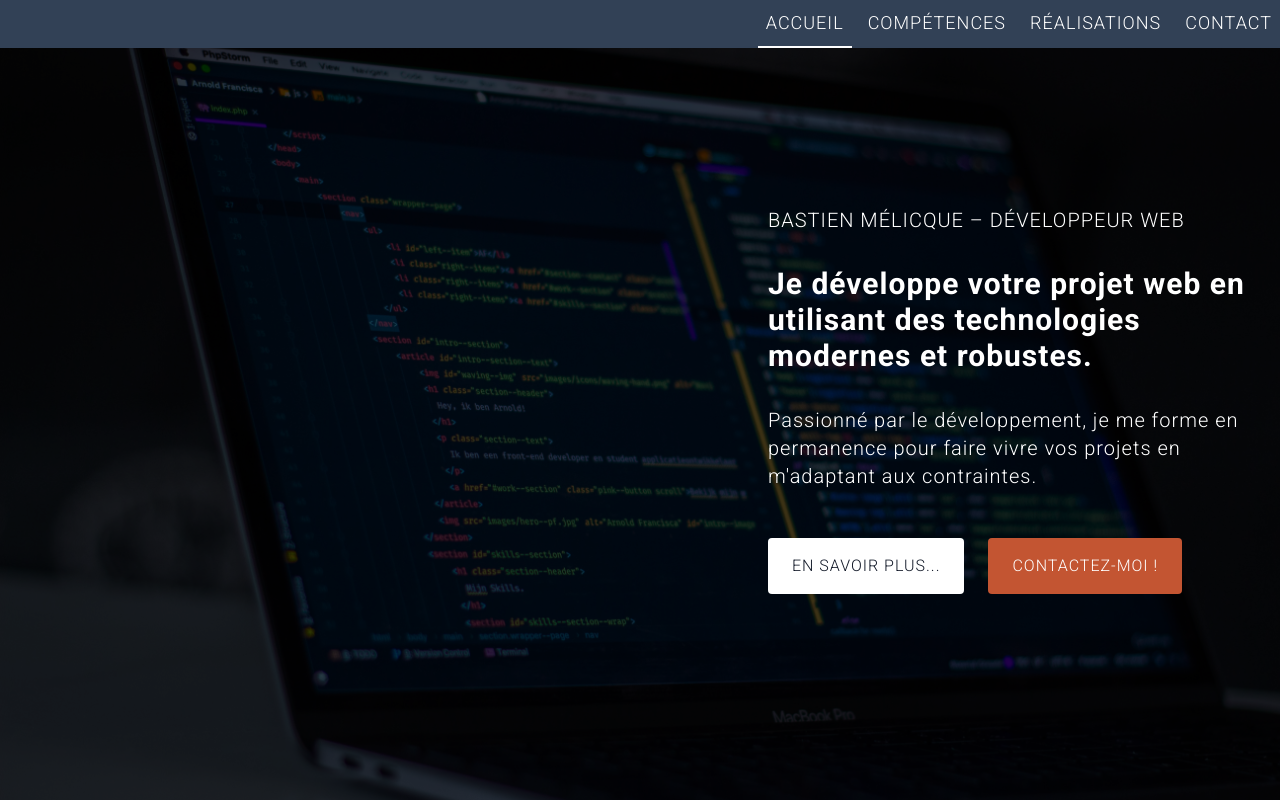
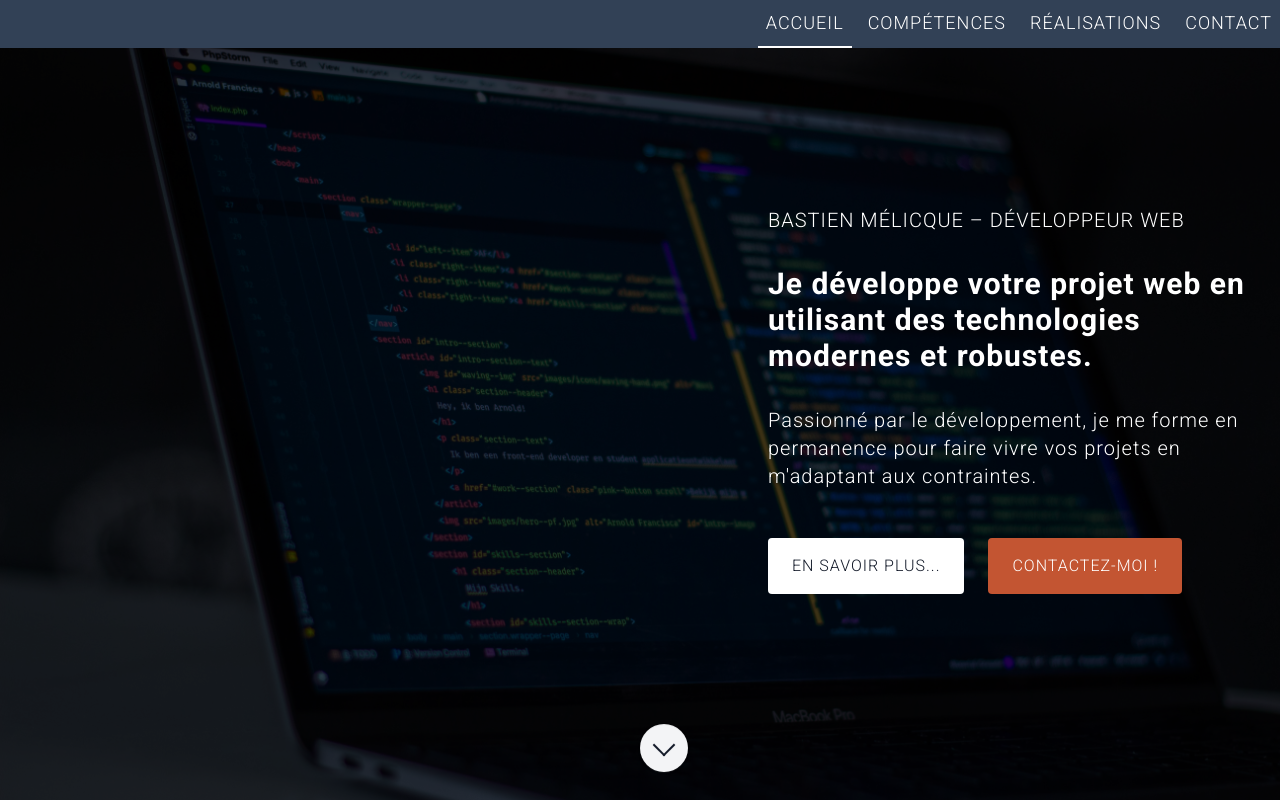
Before and after one commit to bmelicque/portfolio, a Next.js app: page / in a window 1280 px wide. Shown: the top 800 px of the page. Built offline with nearby package versions, Linux system fonts and the light colour scheme.

Commit message:
Added bouncing button

```diff
--- a/components/banner.tsx
+++ b/components/banner.tsx
@@ -3,14 +3,14 @@ import Photo from "../public/assets/banner_photo.jpg";
 import ButtonLink from "./buttonLink";
 import { TopHeading } from "./headings";
 import { useContext } from "react";
-import { NavContext, SECTION_NAMES } from '../lib/context/navContext';
+import { NavContext, SECTION_NAMES } from "../lib/context/navContext";
 
 export default function Banner() {
 	const { scrollToRef } = useContext(NavContext);
 
 	return (
 		<section className="relative">
-			<div id="image-wrapper" className="bg-red-900 relative h-screen">
+			<div id="image-wrapper" className="relative h-screen">
 				{/* Image by Arnold Francisca @clark-fransa */}
 				<Image src={Photo} layout="fill" objectFit="cover" alt="" />
 			</div>
@@ -33,16 +33,30 @@ export default function Banner() {
 							faire vivre vos projets en m&apos;adaptant aux contraintes.
 						</p>
 						<div id="link-wrapper" className="flex gap-6 mt-4">
-							<ButtonLink href="#Compétences" onClick={scrollToRef(SECTION_NAMES.profile)} color="WHITE">
+							<ButtonLink
+								href="#Réalisations"
+								onClick={scrollToRef(SECTION_NAMES.portfolio)}
+								color="WHITE"
+							>
 								En savoir plus...
 							</ButtonLink>
-							<ButtonLink href="#Contact" onClick={scrollToRef(SECTION_NAMES.contact)} color="SECONDARY">
+							<ButtonLink
+								href="#Contact"
+								onClick={scrollToRef(SECTION_NAMES.contact)}
+								color="SECONDARY"
+							>
 								Contactez-moi !
 							</ButtonLink>
 						</div>
 					</div>
 				</div>
 			</div>
+			<button
+				className="absolute left-1/2 -translate-x-1/2 bottom-4 bg-gray-100 shadow rounded-full animate-bounce w-12 h-12"
+				onClick={scrollToRef(SECTION_NAMES.profile, { behavior: "smooth" })}
+			>
+				<span className="inline-block h-1/3 w-1/3 border-b-2 border-l-2 border-gray-900 -rotate-45"></span>
+			</button>
 		</section>
 	);
 }
--- a/lib/context/navContext.tsx
+++ b/lib/context/navContext.tsx
@@ -9,8 +9,8 @@ import useScroll from "../hooks/useScroll";
 
 interface NavContext {
 	refs: any;
-    currentSectionName: string;
-	scrollToRef: (sectionName: string) => MouseEventHandler;
+	currentSectionName: string;
+	scrollToRef: (sectionName: string, params?: any) => MouseEventHandler;
 }
 
 const HEADER_MARGIN_SIZE = 32;
@@ -26,7 +26,8 @@ export const NavContext = createContext<NavContext>(undefined!);
 
 export default function NavProvider({ children }: React.PropsWithChildren<{}>) {
 	const sectionNames = Object.values(SECTION_NAMES);
-	const [currentSectionName, setCurrentSectionName] = useState<string>(undefined);
+	const [currentSectionName, setCurrentSectionName] =
+		useState<string>(undefined);
 	const refs = useRef(sectionNames);
 	const windowScroll = useScroll();
 
@@ -42,13 +43,16 @@ export default function NavProvider({ children }: React.PropsWithChildren<{}>) {
 	);
 
 	const scrollToRef =
-		(sectionName: string): MouseEventHandler =>
+		(
+			sectionName: string,
+			params?: any
+		): MouseEventHandler =>
 		(e) => {
 			e.preventDefault();
-			refs.current[sectionName].scrollIntoView();
+			refs.current[sectionName].scrollIntoView(params);
 		};
 
-    // This effect keeps track of the currently displayed section
+	// This effect keeps track of the currently displayed section
 	useEffect(() => {
 		const sectionsOffsets = sectionNames.map((section) => {
 			if (refs.current[section])
@@ -63,7 +67,9 @@ export default function NavProvider({ children }: React.PropsWithChildren<{}>) {
 	}, [windowScroll, refs, sectionNames]);
 
 	return (
-		<NavContext.Provider value={{ refs: refGetters, currentSectionName, scrollToRef }}>
+		<NavContext.Provider
+			value={{ refs: refGetters, currentSectionName, scrollToRef }}
+		>
 			{children}
 		</NavContext.Provider>
 	);
```
